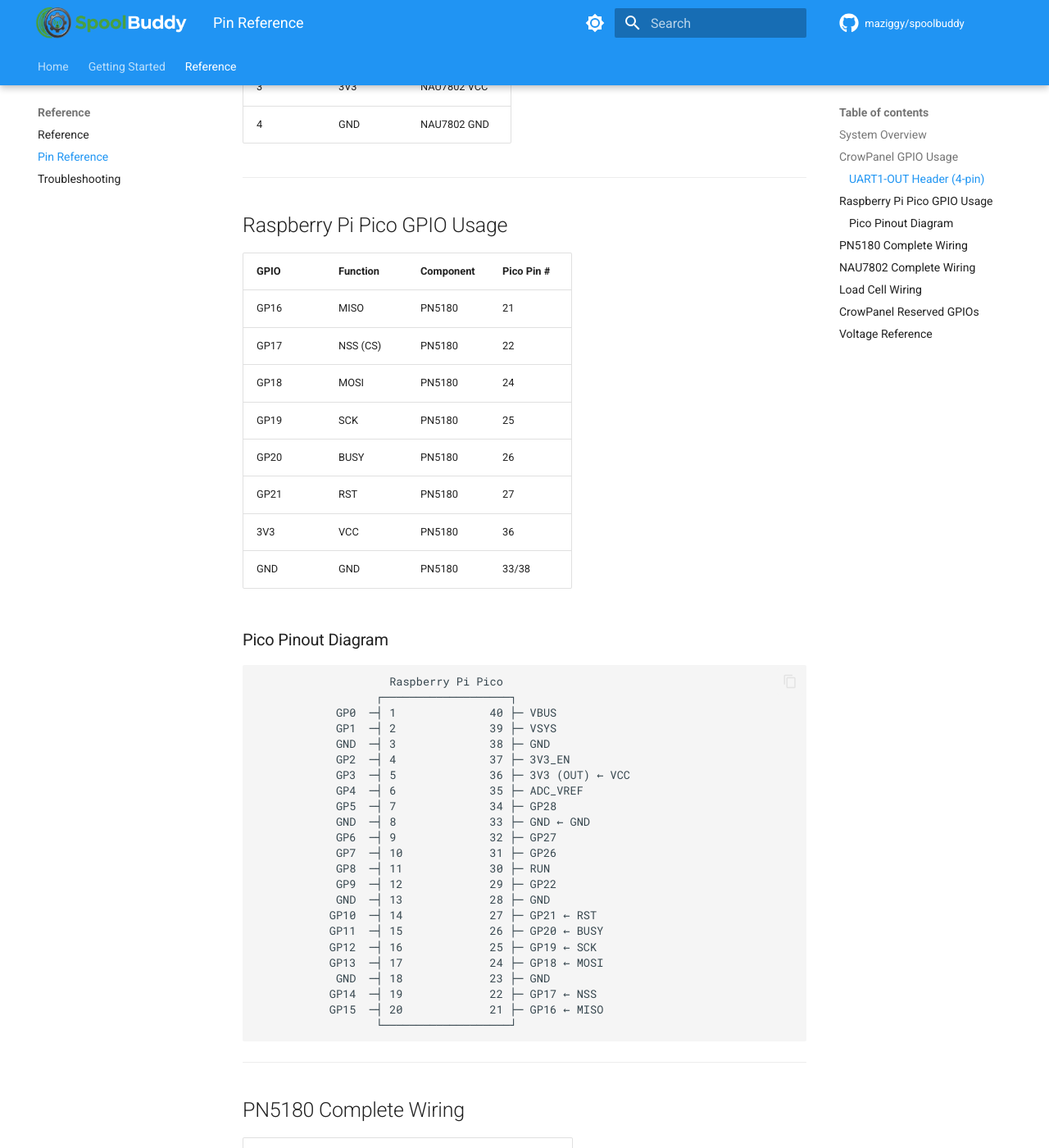
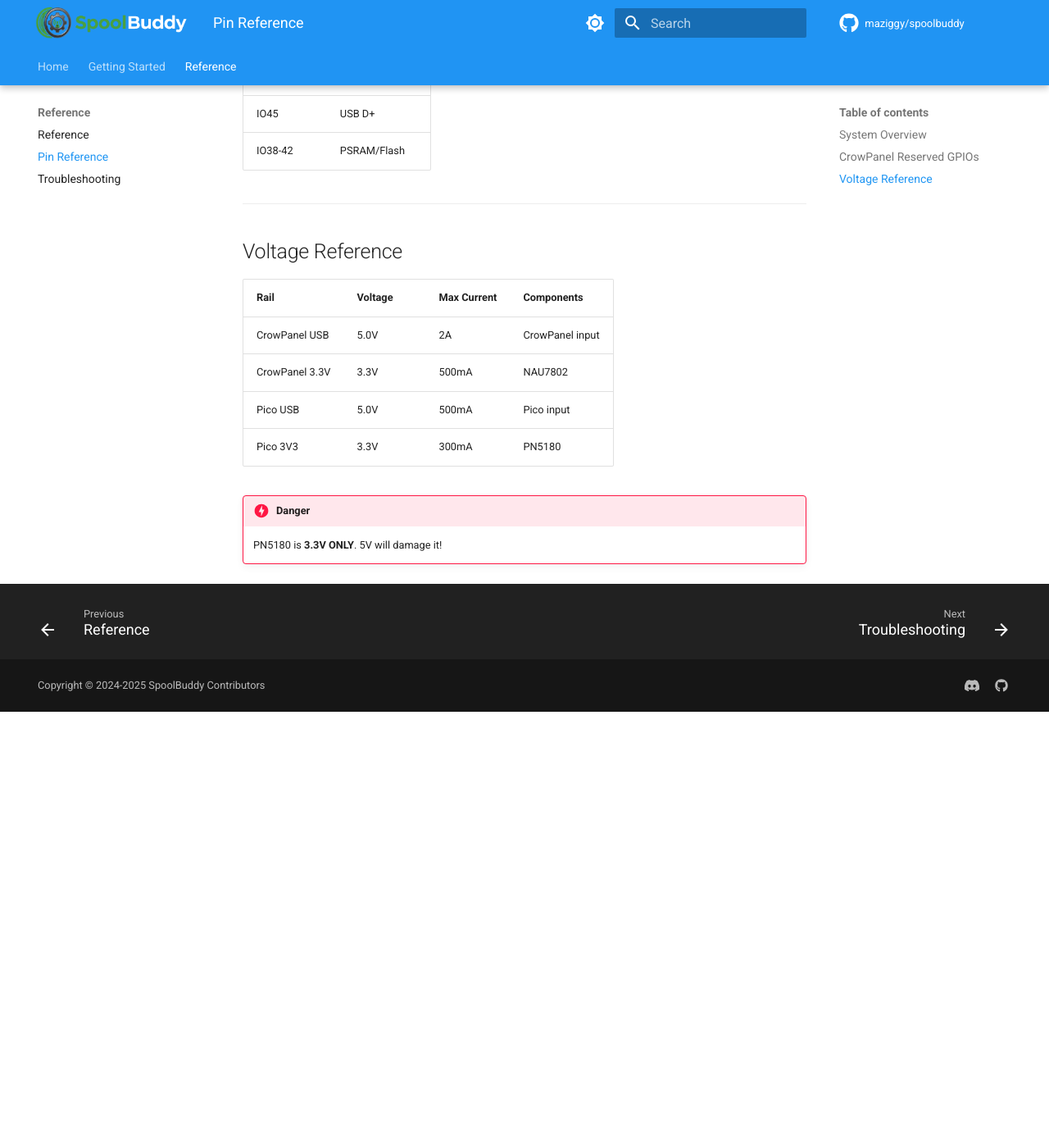
Before and after one commit to Schuermi7/spoolbuddy-wiki, an MkDocs documentation site: the page built from docs/reference/pins.md, in a window 1280 px wide and 1400 px high, scrolled down 1151 px. Shown: the whole window at 82% size. Built offline with MkDocs 1.6.1 and Material for MkDocs 9.7.7, drawn with Linux system fonts in a browser that asks for light colours; comment, search, counter and statistics services are not loaded; after the commit the page ends 2019 px from its top, so only the background shows below that; some of the changed text lies outside the part shown.

Commit message:
Changes to reflect the current status of the hardware better

````diff
--- a/docs/reference/pins.md
+++ b/docs/reference/pins.md
@@ -11,89 +11,7 @@ Quick reference for all SpoolBuddy hardware connections.
 | CrowPanel (ESP32-S3) | Display, NAU7802 Scale | I2C |
 | Raspberry Pi Pico | PN5180 NFC Reader | SPI |
 
----
-
-## CrowPanel GPIO Usage
-
-| GPIO | Function | Component | Header |
-|------|----------|-----------|--------|
-| IO19 | SDA | NAU7802 | UART1-OUT Pin 1 |
-| IO20 | SCL | NAU7802 | UART1-OUT Pin 2 |
-
-### UART1-OUT Header (4-pin)
-
-```
-┌──────┬──────┬──────┬──────┐
-│ Pin1 │ Pin2 │ Pin3 │ Pin4 │
-│IO19  │IO20  │ 3V3  │ GND  │
-│ SDA  │ SCL  │ VCC  │ GND  │
-└──────┴──────┴──────┴──────┘
-```
-
-| Pin | GPIO | SpoolBuddy Use |
-|-----|------|----------------|
-| 1 | IO19 | NAU7802 SDA |
-| 2 | IO20 | NAU7802 SCL |
-| 3 | 3V3 | NAU7802 VCC |
-| 4 | GND | NAU7802 GND |
-
----
-
-## Raspberry Pi Pico GPIO Usage
-
-| GPIO | Function | Component | Pico Pin # |
-|------|----------|-----------|------------|
-| GP16 | MISO | PN5180 | 21 |
-| GP17 | NSS (CS) | PN5180 | 22 |
-| GP18 | MOSI | PN5180 | 24 |
-| GP19 | SCK | PN5180 | 25 |
-| GP20 | BUSY | PN5180 | 26 |
-| GP21 | RST | PN5180 | 27 |
-| 3V3 | VCC | PN5180 | 36 |
-| GND | GND | PN5180 | 33/38 |
-
-### Pico Pinout Diagram
-
-```
-                    Raspberry Pi Pico
-                  ┌───────────────────┐
-            GP0  ─┤ 1              40 ├─ VBUS
-            GP1  ─┤ 2              39 ├─ VSYS
-            GND  ─┤ 3              38 ├─ GND
-            GP2  ─┤ 4              37 ├─ 3V3_EN
-            GP3  ─┤ 5              36 ├─ 3V3 (OUT) ← VCC
-            GP4  ─┤ 6              35 ├─ ADC_VREF
-            GP5  ─┤ 7              34 ├─ GP28
-            GND  ─┤ 8              33 ├─ GND ← GND
-            GP6  ─┤ 9              32 ├─ GP27
-            GP7  ─┤ 10             31 ├─ GP26
-            GP8  ─┤ 11             30 ├─ RUN
-            GP9  ─┤ 12             29 ├─ GP22
-            GND  ─┤ 13             28 ├─ GND
-           GP10  ─┤ 14             27 ├─ GP21 ← RST
-           GP11  ─┤ 15             26 ├─ GP20 ← BUSY
-           GP12  ─┤ 16             25 ├─ GP19 ← SCK
-           GP13  ─┤ 17             24 ├─ GP18 ← MOSI
-            GND  ─┤ 18             23 ├─ GND
-           GP14  ─┤ 19             22 ├─ GP17 ← NSS
-           GP15  ─┤ 20             21 ├─ GP16 ← MISO
-                  └───────────────────┘
-```
-
----
-
-## PN5180 Complete Wiring
-
-| PN5180 Pin | Pico GPIO | Pico Pin # | Wire Color |
-|------------|-----------|------------|------------|
-| VCC | 3V3 | 36 | Red |
-| GND | GND | 33 | Black |
-| SCK | GP19 | 25 | Yellow |
-| MISO | GP16 | 21 | Orange |
-| MOSI | GP18 | 24 | Green |
-| NSS (CS) | GP17 | 22 | Blue |
-| BUSY | GP20 | 26 | Pink |
-| RST | GP21 | 27 | Brown |
+For Pin-Connections refer to [SpoolBuddy Pin Wiring](../getting-started/wiring.md)
 
 **SPI Configuration:**
 
@@ -101,35 +19,10 @@ Quick reference for all SpoolBuddy hardware connections.
 - Speed: 1-7 MHz
 - Bit Order: MSB First
 
----
-
-## NAU7802 Complete Wiring
-
-| NAU7802 Pin | CrowPanel GPIO | Header | Pin # |
-|-------------|----------------|--------|-------|
-| VCC | 3.3V | UART1-OUT | Pin 3 |
-| GND | GND | UART1-OUT | Pin 4 |
-| SDA | IO19 | UART1-OUT | Pin 1 |
-| SCL | IO20 | UART1-OUT | Pin 2 |
-
 **I2C Configuration:**
 
 - Address: 0x2A
 - Speed: 400 kHz (Fast mode)
-
----
-
-## Load Cell Wiring
-
-| Load Cell Wire | NAU7802 Terminal | Function |
-|----------------|------------------|----------|
-| Red | E+ | Excitation + |
-| Black | E- | Excitation - |
-| White | A- | Signal - |
-| Green | A+ | Signal + |
-
-!!! info
-    Wire colors vary by manufacturer. If readings are negative, swap A+ and A-.
 
 ---
 
@@ -145,9 +38,6 @@ Do not use these pins on the CrowPanel:
 | IO45 | USB D+ |
 | IO38-42 | PSRAM/Flash |
 
-!!! danger "J9 Header Conflict"
-    J9 pins conflict with the LCD display! Do not use for SPI.
-
 ---
 
 ## Voltage Reference
````
Also changed, not shown: docs/getting-started/index.md (+0 -1 lines), docs/reference/troubleshooting.md (+6 -9 lines).
